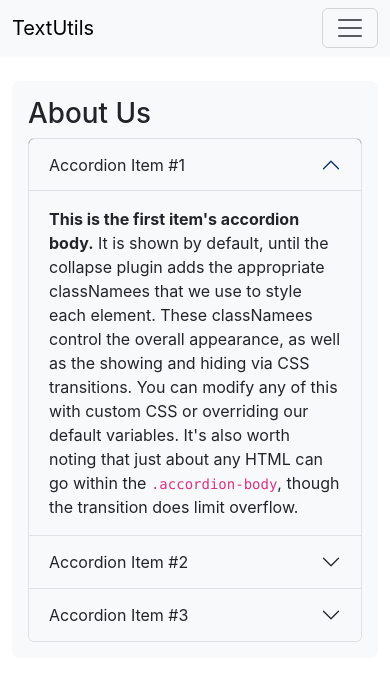
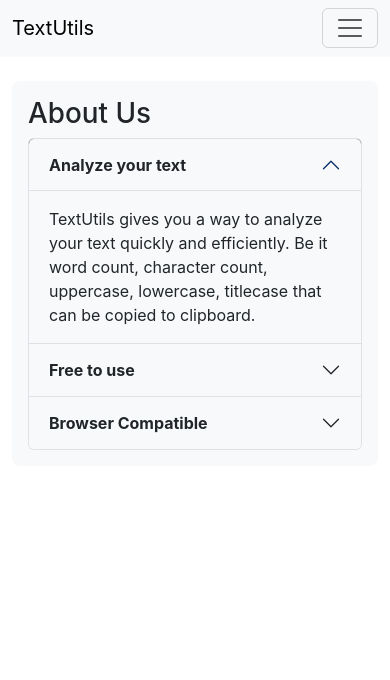
Before and after one commit to rhinoxD/textutils, a React (Create React App) app: page /textutils/about in a window 390 px wide. Shown: the top 680 px of the page. Built offline with nearby package versions, Linux system fonts and the light colour scheme; the HTML template or start-up script is replaced by a standard one.

Commit message:
Fixed navbar dropdown for mobile and update about content

```diff
--- a/src/components/About.js
+++ b/src/components/About.js
@@ -26,7 +26,7 @@
               aria-expanded='true'
               aria-controls='collapseOne'
             >
-              Accordion Item #1
+              <strong>Analyze your text</strong>
             </button>
           </h2>
           <div
@@ -40,14 +40,9 @@
               bg-${mode === 'light' ? 'light' : 'dark'}
               text-${mode === 'light' ? 'dark' : 'light'}`}
             >
-              <strong>This is the first item's accordion body.</strong> It is
-              shown by default, until the collapse plugin adds the appropriate
-              classNamees that we use to style each element. These classNamees
-              control the overall appearance, as well as the showing and hiding
-              via CSS transitions. You can modify any of this with custom CSS or
-              overriding our default variables. It's also worth noting that just
-              about any HTML can go within the <code>.accordion-body</code>,
-              though the transition does limit overflow.
+              TextUtils gives you a way to analyze your text quickly and
+              efficiently. Be it word count, character count, uppercase,
+              lowercase, titlecase that can be copied to clipboard.
             </div>
           </div>
         </div>
@@ -63,7 +58,7 @@
               aria-expanded='false'
               aria-controls='collapseTwo'
             >
-              Accordion Item #2
+              <strong>Free to use</strong>
             </button>
           </h2>
           <div
@@ -77,14 +72,10 @@
               bg-${mode === 'light' ? 'light' : 'dark'}
               text-${mode === 'light' ? 'dark' : 'light'}`}
             >
-              <strong>This is the second item's accordion body.</strong> It is
-              hidden by default, until the collapse plugin adds the appropriate
-              classNamees that we use to style each element. These classNamees
-              control the overall appearance, as well as the showing and hiding
-              via CSS transitions. You can modify any of this with custom CSS or
-              overriding our default variables. It's also worth noting that just
-              about any HTML can go within the <code>.accordion-body</code>,
-              though the transition does limit overflow.
+              TextUtils is a free character counter tool that provides instant
+              character count & word count statistics for a given text.
+              TextUtils reports the number of words and characters. Thus it is
+              suitable for writing text with word/ character limit.
             </div>
           </div>
         </div>
@@ -100,7 +91,7 @@
               aria-expanded='false'
               aria-controls='collapseThree'
             >
-              Accordion Item #3
+              <strong>Browser Compatible</strong>
             </button>
           </h2>
           <div
@@ -114,14 +105,10 @@
               bg-${mode === 'light' ? 'light' : 'dark'}
               text-${mode === 'light' ? 'dark' : 'light'}`}
             >
-              <strong>This is the third item's accordion body.</strong> It is
-              hidden by default, until the collapse plugin adds the appropriate
-              classNamees that we use to style each element. These classNamees
-              control the overall appearance, as well as the showing and hiding
-              via CSS transitions. You can modify any of this with custom CSS or
-              overriding our default variables. It's also worth noting that just
-              about any HTML can go within the <code>.accordion-body</code>,
-              though the transition does limit overflow.
+              This word counter software works in any web browsers such as
+              Chrome, Firefox, Internet Explorer, Safari, Opera. It suits to
+              count characters in FaceBook, blog, books, excel document, pdf
+              document, essays, etc.
             </div>
           </div>
         </div>
--- a/src/components/Navbar.js
+++ b/src/components/Navbar.js
@@ -20,7 +20,7 @@
           className='navbar-toggler'
           type='button'
           data-bs-toggle='collapse'
-          data-bs-target='/navbarSupportedContent'
+          data-bs-target='#navbarSupportedContent'
           aria-controls='navbarSupportedContent'
           aria-expanded='false'
           aria-label='Toggle navigation'
```
